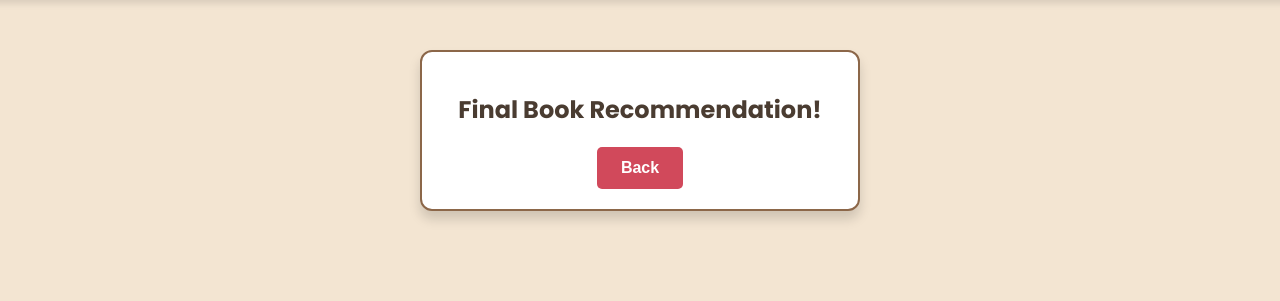
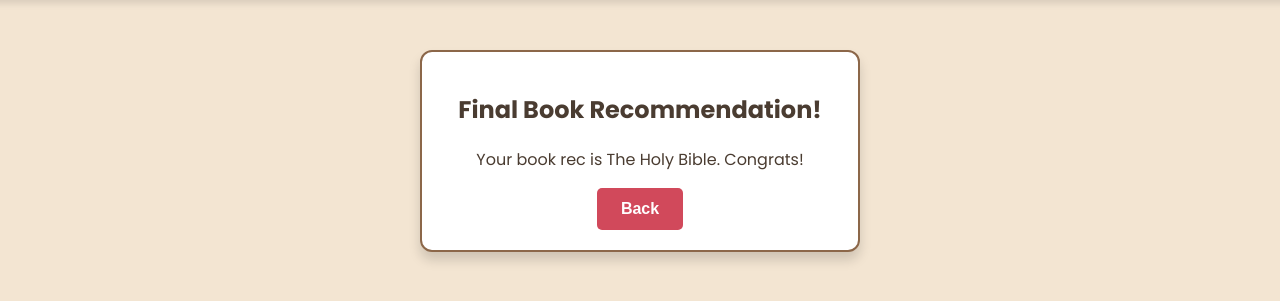
Before and after one commit to PreethamYerragudi/Book_Or_Trash, a Django app: template MainProject/MainApp/templates/final-book.html in a window 1280 px wide. Shown: the part 133-434 px from the top of the page. Run offline with Django 5.2, Linux system fonts and the light colour scheme; the template is opened without the code that fills it, so the values that code supplies are empty; parts of the project's set-up code (start-up, migrations or seed data) failed here and were passed over; some web fonts are replaced.

Commit message:
Revert "Final version"
This reverts commit 0335a1edcaa0e58c031122f55b1a861fb29fbac3.

# Conflicts:
#	MainProject/MainApp/__pycache__/views.cpython-311.pyc
#	MainProject/MainApp/templates/index.html

```diff
--- a/MainProject/MainApp/templates/book.html
+++ b/MainProject/MainApp/templates/book.html
@@ -351,7 +351,6 @@
                 // Send POST request based on the side
                 const id = {{id}};
                 console.log(id);
-
                 sendLandingSide(isLeftSide, id);
             }
 
--- a/MainProject/MainApp/templates/final-book.html
+++ b/MainProject/MainApp/templates/final-book.html
@@ -217,9 +217,9 @@
     <section class="book-section">
         <div class="book-card">
             <h1>Final Book Recommendation!</h1>
-            <p>{{rec}}</p>
+            <p>Your book rec is The Holy Bible. Congrats!</p>
             <div class="vote-buttons">
-                <a href=""><button class="back"">Back</button></a>
+                <a href="book.html"><button class="back"">Back</button></a>
             </div>
         </div>
     </section>
--- a/MainProject/MainApp/views.py
+++ b/MainProject/MainApp/views.py
@@ -24,7 +24,7 @@
 
 client = OpenAI(
     # This is the default and can be omitted
-    api_key = "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"
+    api_key = "###"
 )
 
 def makeSummary(title):
@@ -58,6 +58,8 @@
     else:
         hated.append(title + ", ")
 
+loved = ["The Hobbit,", "The Magician's Nephew,", "Peter And Wendy,", "RedWall,", "Eragorn,", "A Game Of Thrones,", "Jade City,", "The StarDust Theif,", "The Buried Giant,", "Howl's Moving Castle,"]
+hated = ["The Jungle,","Silent Spring,","Follies,","Hidden Figures,"," Into The Wind,","Black Like Me,","In Cold Blood,","A Walk In The Woods,","In The Time Of Butterflies,","Into Thin Air,"]
 
 
 def get_title_author(id_num):
@@ -164,7 +166,7 @@
 
 def final_book(request):
     recco = finalReccomendation(loved, hated)
-    return render(request, 'final-book.html', {"rec":recco})
+    return render(request, render, {"rec":recco})
 
 
 
```
Also changed, not shown: MainProject/MainApp/templates/index.html (+7 -1 lines).
